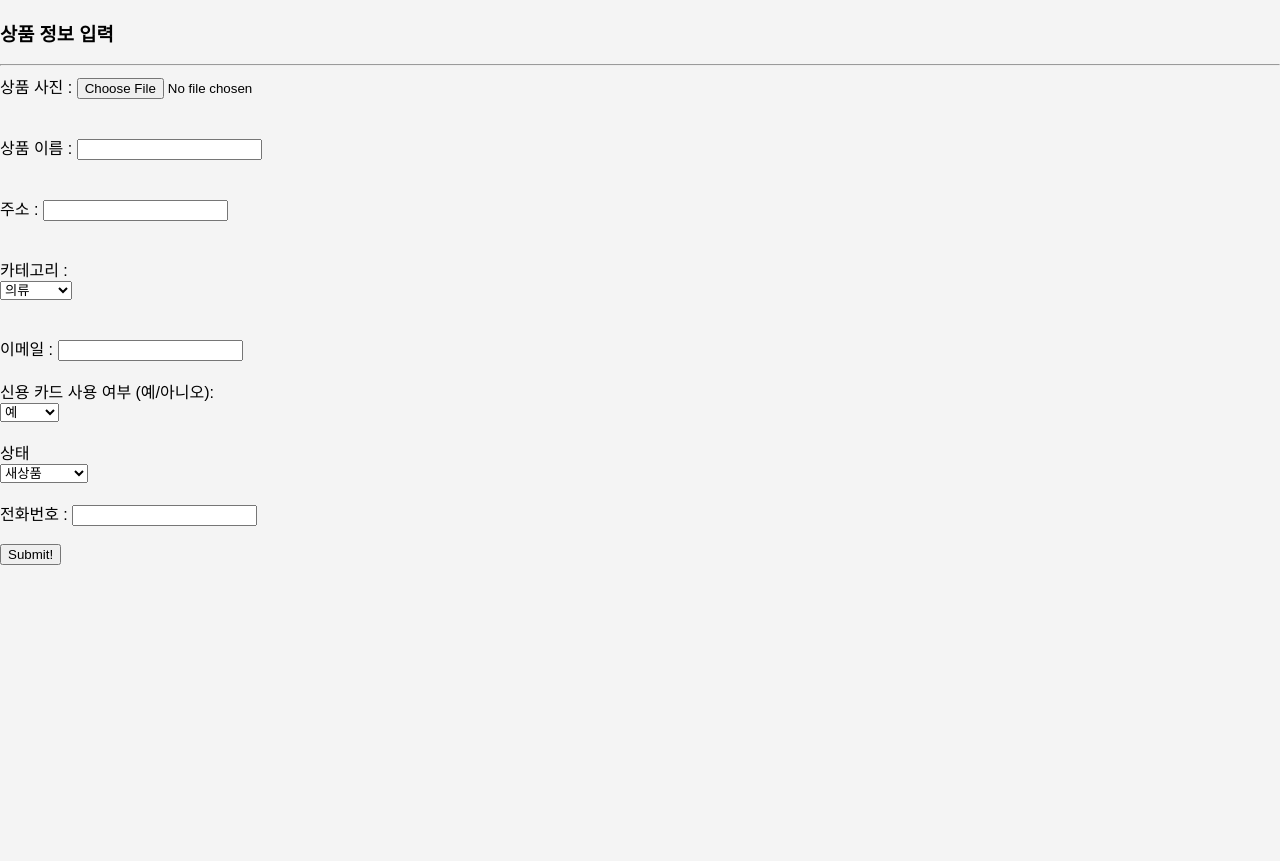
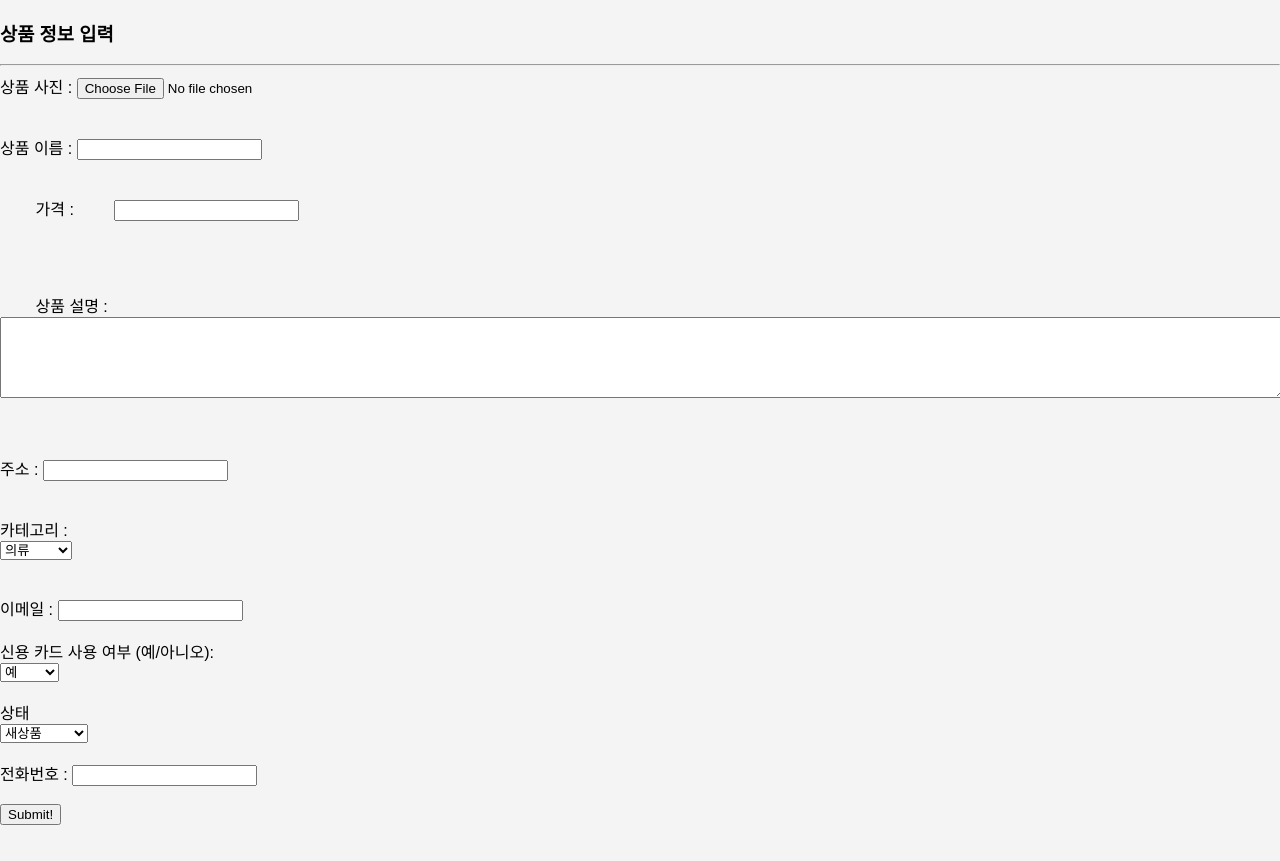
Before and after one commit to gusqkr/OSP_team11, a Flask app: page /reg_items in a window 1280 px wide. Shown: the part 134-995 px from the top of the page. Before the commit the page ends 699 px from the top, so only its background shows below. Run offline with Flask 3, Linux system fonts and the light colour scheme; the visitor is signed in with stand-in values (Sample User, id 1).

Commit message:
그룹실습과제2

```diff
--- a/templates/reg_items.html
+++ b/templates/reg_items.html
@@ -12,6 +12,14 @@
         <label for="name">상품 이름 : </label>
         <input type="text" id="name" name="name" required><br><br>
     </div>
+    <div><br>
+        <label for="price">가격 : </label>
+        <input type="number" id="price" name="price" required><br><br>
+    </div>
+    <div><br>
+        <label for="description">상품 설명 : </label>
+        <textarea id="description" name="description" rows="5" style="width: 100%;"></textarea><br><br>
+    </div>
     <div><br>
         <label for="addr">주소 : </label>
         <input type="text" id="addr" name="addr" required><br><br>
```
